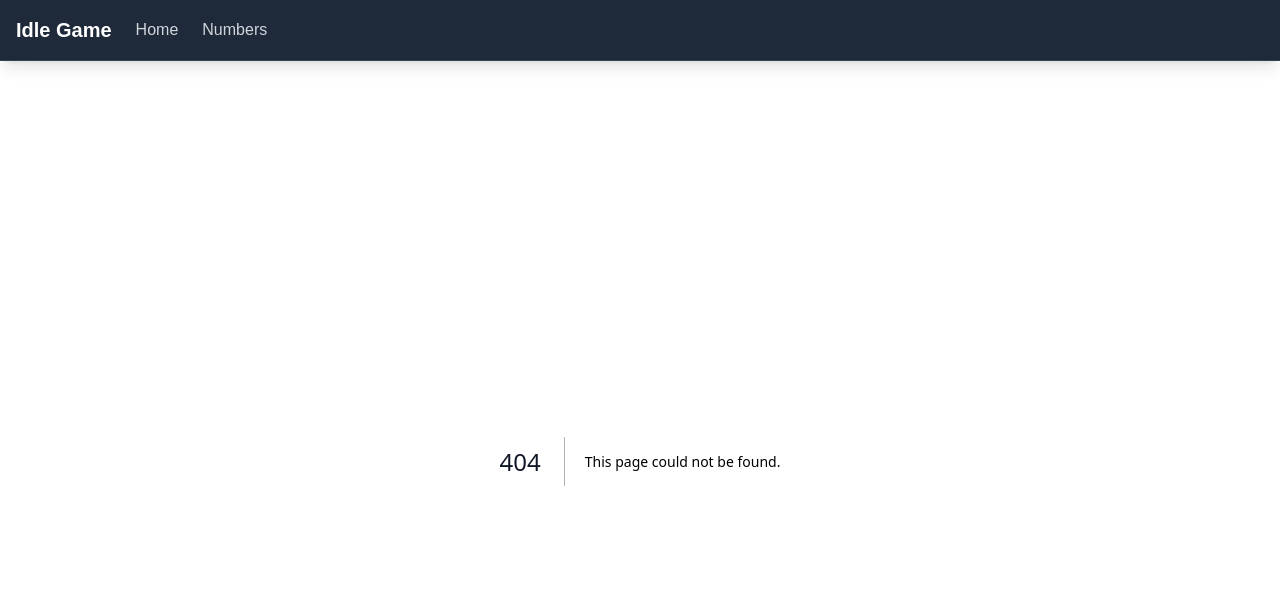
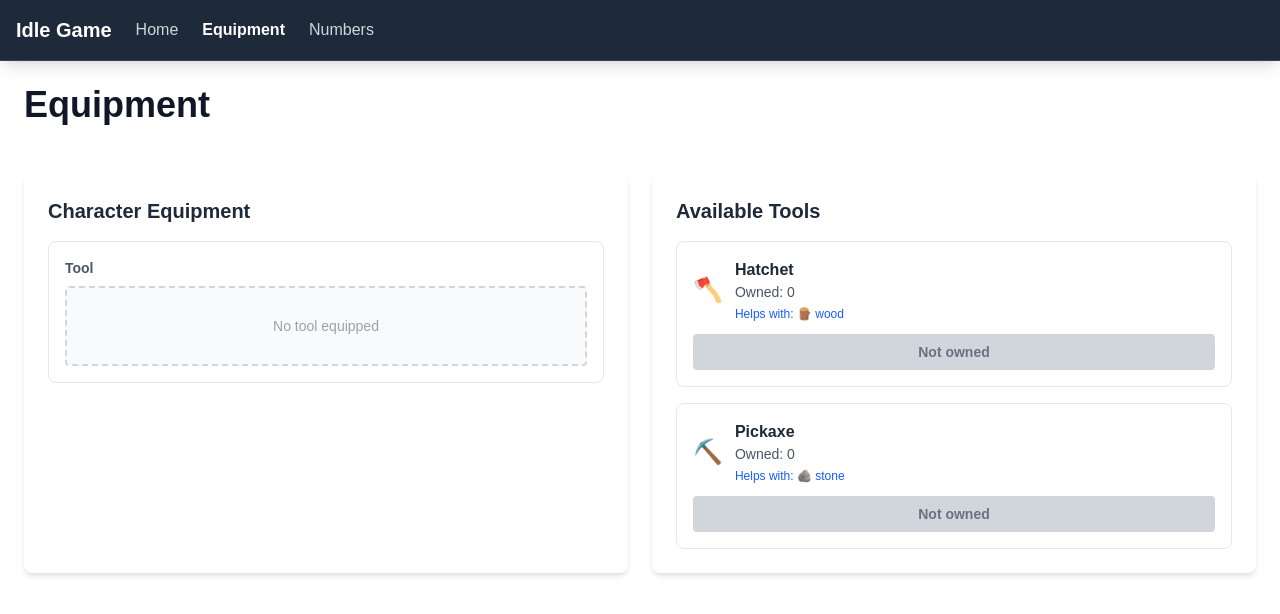
Before and after one commit to merklegroot/idle, a Next.js app: page /equipment in a window 1280 px wide. Before the commit this address had no page. Shown: the top 614 px of the page. Built offline with nearby package versions, Linux system fonts and the light colour scheme.

Commit message:
more equipment mechanics

```diff
--- /dev/null
+++ b/app/equipment/page.tsx
@@ -0,0 +1,17 @@
+'use client';
+
+import Equipment from '../../components/Equipment';
+
+export default function EquipmentPage() {
+  return (
+    <div className="h-full flex flex-col">
+      <div className="flex-none p-6">
+        <div className="flex justify-between items-center mb-8">
+          <h1 className="text-4xl font-bold">Equipment</h1>
+        </div>
+
+        <Equipment />
+      </div>
+    </div>
+  );
+}
--- a/app/models/ResourceDef.ts
+++ b/app/models/ResourceDef.ts
@@ -98,3 +98,20 @@ export const GoldDef: ResourceDef = {
     resourceKey: 'gold',
     icon: '🪙',
 };
+
+// Simple equipment interface for existing items
+export interface CharacterEquipment {
+    tool?: string; // resourceKey of equipped tool (hatchet, pickaxe)
+}
+
+// Tool effectiveness mapping
+export const toolEffectiveness: Record<string, string[]> = {
+    hatchet: ['wood'], // Hatchet helps with wood
+    pickaxe: ['stone'] // Pickaxe helps with stone
+};
+
+// Tool bonus percentages
+export const toolBonuses: Record<string, number> = {
+    hatchet: 50, // 50% faster wood gathering
+    pickaxe: 50  // 50% faster stone gathering
+};
--- /dev/null
+++ b/components/Equipment.tsx
@@ -0,0 +1,135 @@
+'use client';
+
+import useGameStore from '../stores/gameStore';
+import {
+  CharacterEquipment,
+  WoodDef,
+  BerryDef,
+  StoneDef,
+  HatchetDef,
+  PickaxeDef,
+  toolEffectiveness
+} from '../app/models/ResourceDef';
+
+export default function Equipment() {
+  const {
+    getResource,
+    characterEquipment,
+    equipTool,
+    unequipTool,
+    getEquippedTool
+  } = useGameStore();
+
+  // Available tools that can be equipped
+  const availableTools = [
+    { key: 'hatchet', name: HatchetDef.name, icon: HatchetDef.icon },
+    { key: 'pickaxe', name: PickaxeDef.name, icon: PickaxeDef.icon }
+  ];
+
+  // Resource icon mapping for tool effectiveness display
+  const resourceIcons: Record<string, string> = {
+    wood: WoodDef.icon,
+    berries: BerryDef.icon,
+    stone: StoneDef.icon
+  };
+
+  const equippedTool = getEquippedTool();
+
+  return (
+    <div className="grid grid-cols-1 lg:grid-cols-2 gap-6">
+      {/* Character Equipment */}
+      <div className="bg-white rounded-lg shadow-md p-6">
+        <h2 className="text-xl font-bold text-gray-800 mb-4">Character Equipment</h2>
+
+        {/* Tool Slot */}
+        <div className="border border-gray-200 rounded-lg p-4">
+          <div className="text-sm font-semibold text-gray-600 mb-2">Tool</div>
+          <div className="min-h-[80px] flex items-center justify-center bg-gray-50 rounded border-2 border-dashed border-gray-300">
+            {equippedTool ? (
+              <div className="flex items-center gap-3">
+                <div className="text-3xl">
+                  {availableTools.find(tool => tool.key === equippedTool)?.icon}
+                </div>
+                <div>
+                  <div className="font-semibold text-gray-800">
+                    {availableTools.find(tool => tool.key === equippedTool)?.name}
+                  </div>
+                  <button
+                    onClick={() => unequipTool()}
+                    className="text-sm text-red-600 hover:text-red-800"
+                  >
+                    Unequip
+                  </button>
+                </div>
+              </div>
+            ) : (
+              <div className="text-gray-400 text-sm">No tool equipped</div>
+            )}
+          </div>
+        </div>
+      </div>
+
+      {/* Available Tools */}
+      <div className="bg-white rounded-lg shadow-md p-6">
+        <h2 className="text-xl font-bold text-gray-800 mb-4">Available Tools</h2>
+
+        <div className="space-y-4">
+          {availableTools.map(tool => {
+            const ownedAmount = getResource(tool.key)?.amount || 0;
+            const isEquipped = equippedTool === tool.key;
+
+            return (
+              <div
+                key={tool.key}
+                className={`border rounded-lg p-4 ${
+                  isEquipped ? 'border-green-500 bg-green-50' : 'border-gray-200'
+                }`}
+              >
+                <div className="flex items-center gap-3 mb-3">
+                  <div className="text-2xl">{tool.icon}</div>
+                  <div className="flex-1">
+                    <h3 className="font-semibold text-gray-800">{tool.name}</h3>
+                    <div className="text-sm text-gray-600">Owned: {ownedAmount}</div>
+                    {/* Show tool effectiveness */}
+                    <div className="text-xs text-blue-600 mt-1">
+                      Helps with: {toolEffectiveness[tool.key]?.map(resource =>
+                        `${resourceIcons[resource]} ${resource}`
+                      ).join(', ') || 'None'}
+                    </div>
+                  </div>
+                </div>
+
+                {/* Actions */}
+                <div className="flex gap-2">
+                  {ownedAmount > 0 && !isEquipped && (
+                    <button
+                      onClick={() => equipTool(tool.key)}
+                      className="flex-1 py-2 px-3 bg-blue-600 hover:bg-blue-700 text-white rounded text-sm font-semibold transition-colors"
+                    >
+                      Equip
+                    </button>
+                  )}
+
+                  {isEquipped && (
+                    <button
+                      onClick={() => unequipTool()}
+                      className="flex-1 py-2 px-3 bg-gray-600 hover:bg-gray-700 text-white rounded text-sm font-semibold transition-colors"
+                    >
+                      Unequip
+                    </button>
+                  )}
+
+                  {ownedAmount === 0 && (
+                    <div className="flex-1 py-2 px-3 bg-gray-300 text-gray-500 rounded text-sm font-semibold text-center">
+                      Not owned
+                    </div>
+                  )}
+                </div>
+              </div>
+            );
+          })}
+        </div>
+      </div>
+    </div>
+  );
+}
--- a/components/Navigation.tsx
+++ b/components/Navigation.tsx
@@ -31,6 +31,7 @@ export default function Navigation() {
           </Link>
           <ul className="flex flex-wrap gap-4 lg:gap-6">
             <NavLink href="/home" label="Home" />
+            <NavLink href="/equipment" label="Equipment" />
             <NavLink href="/numbers" label="Numbers" />
           </ul>
         </div>
--- a/components/ResourceControl.tsx
+++ b/components/ResourceControl.tsx
@@ -11,7 +11,8 @@ export default function ResourceControl({resourceDef}: {resourceDef: GatherableR
     hireWorker,
     startGathering,
     initializeResource,
-    startGameLoop
+    startGameLoop,
+    getToolBonus
   } = useGameStore();
 
   // Initialize resource on mount
@@ -42,6 +43,9 @@ export default function ResourceControl({resourceDef}: {resourceDef: GatherableR
   } = resource || {};
 
   const goldAmount = gold?.amount || 0;
+
+  // Get tool bonus for this resource
+  const toolBonus = getToolBonus(resourceDef.resourceKey);
 
   // Resource icon mapping
   const resourceIcons: Record<string, string> = {
@@ -85,6 +89,11 @@ export default function ResourceControl({resourceDef}: {resourceDef: GatherableR
             </div>
             <div className="text-sm text-gray-500">
               +{perSecond}/sec
+              {toolBonus > 0 && (
+                <span className="text-green-600 ml-2">
+                  (+{toolBonus}% tool bonus)
+                </span>
+              )}
             </div>
 
             {/* Material Requirements */}
--- a/stores/gameStore.ts
+++ b/stores/gameStore.ts
@@ -1,5 +1,5 @@
 import { create } from 'zustand';
-import { WoodDef, BerryDef, StoneDef, HatchetDef, PickaxeDef } from '../app/models/ResourceDef';
+import { WoodDef, BerryDef, StoneDef, HatchetDef, PickaxeDef, CharacterEquipment, toolEffectiveness, toolBonuses } from '../app/models/ResourceDef';
 
 export interface ResourceState {
   amount: number;
@@ -19,6 +19,7 @@ export interface GameState {
   resources: Record<string, ResourceState>;
   gameLoopInterval?: NodeJS.Timeout;
   tickCount: number;
+  characterEquipment: CharacterEquipment;
 }
 
 export interface GameActions {
@@ -57,6 +58,12 @@ export interface GameActions {
   // Salary system
   payWorkerSalaries: (resourceKey: string) => void;
 
+  // Equipment management
+  equipTool: (toolKey: string) => void;
+  unequipTool: () => void;
+  getEquippedTool: () => string | undefined;
+  getToolBonus: (resourceKey: string) => number;
+
   // Game loop
   startGameLoop: () => void;
   stopGameLoop: () => void;
@@ -70,6 +77,7 @@ const useGameStore = create<GameStore>((set, get) => ({
   resources: {},
   gameLoopInterval: undefined,
   tickCount: 0,
+  characterEquipment: {},
 
   // Resource management
   getResource: (resourceKey: string) => {
@@ -475,6 +483,69 @@ const useGameStore = create<GameStore>((set, get) => ({
     }
   },
 
+  // Equipment management
+  equipTool: (toolKey: string) => {
+    const state = get();
+    const toolResource = state.resources[toolKey];
+
+    // Check if player has the tool
+    if (!toolResource || toolResource.amount <= 0) return;
+
+    set((state) => ({
+      characterEquipment: {
+        ...state.characterEquipment,
+        tool: toolKey
+      },
+      resources: {
+        ...state.resources,
+        [toolKey]: {
+          ...toolResource,
+          amount: toolResource.amount - 1 // Remove tool from inventory
+        }
+      }
+    }));
+  },
+
+  unequipTool: () => {
+    const state = get();
+    const equippedTool = state.characterEquipment.tool;
+
+    if (!equippedTool) return;
+
+    set((state) => ({
+      characterEquipment: {
+        ...state.characterEquipment,
+        tool: undefined
+      },
+      resources: {
+        ...state.resources,
+        [equippedTool]: {
+          ...state.resources[equippedTool],
+          amount: (state.resources[equippedTool]?.amount || 0) + 1 // Return tool to inventory
+        }
+      }
+    }));
+  },
+
+  getEquippedTool: () => {
+    const state = get();
+    return state.characterEquipment.tool;
+  },
+
+  getToolBonus: (resourceKey: string) => {
+    const state = get();
+    const equippedTool = state.characterEquipment.tool;
+
+    if (!equippedTool) return 0;
+
+    // Check if the equipped tool helps with this resource
+    const effectiveResources = toolEffectiveness[equippedTool] || [];
+    if (!effectiveResources.includes(resourceKey)) return 0;
+
+    // Return the bonus percentage
+    return toolBonuses[equippedTool] || 0;
+  },
+
   // Game loop
   startGameLoop: () => {
     const state = get();
@@ -506,7 +577,13 @@ const useGameStore = create<GameStore>((set, get) => ({
 
       // Handle manual gathering progress
       if (resource.isGathering) {
-        const newProgress = resource.gatherProgress + 2; // 2% per 20ms = 100% per 1000ms
+        // Apply tool bonus for manual gathering
+        const toolBonus = get().getToolBonus(resourceKey);
+        const baseProgress = 2; // 2% per 20ms = 100% per 1000ms
+        const bonusMultiplier = 1 + (toolBonus / 100);
+        const actualProgress = baseProgress * bonusMultiplier;
+
+        const newProgress = resource.gatherProgress + actualProgress;
         if (newProgress >= 100) {
           // Check if materials are available before producing
           if (checkAndConsumeMaterials(resourceKey, state)) {
@@ -521,8 +598,13 @@ const useGameStore = create<GameStore>((set, get) => ({
 
       // Handle worker progress (only paid workers work)
       if (resource.paidWorkers > 0) {
-        const progressPerWorker = 2; // 2% per 20ms per worker
-        const newWorkerProgress = resource.workerProgress + (resource.paidWorkers * progressPerWorker);
+        // Workers automatically benefit from tools (no equipping needed)
+        const toolBonus = get().getToolBonus(resourceKey);
+        const baseProgressPerWorker = 2; // 2% per 20ms per worker
+        const bonusMultiplier = 1 + (toolBonus / 100);
+        const actualProgressPerWorker = baseProgressPerWorker * bonusMultiplier;
+
+        const newWorkerProgress = resource.workerProgress + (resource.paidWorkers * actualProgressPerWorker);
         if (newWorkerProgress >= 100) {
           // Check if materials are available for each worker
           let workersThatCanProduce = 0;
```
Also changed, not shown: 1 other file (tests, documents, lock files or other folders).
